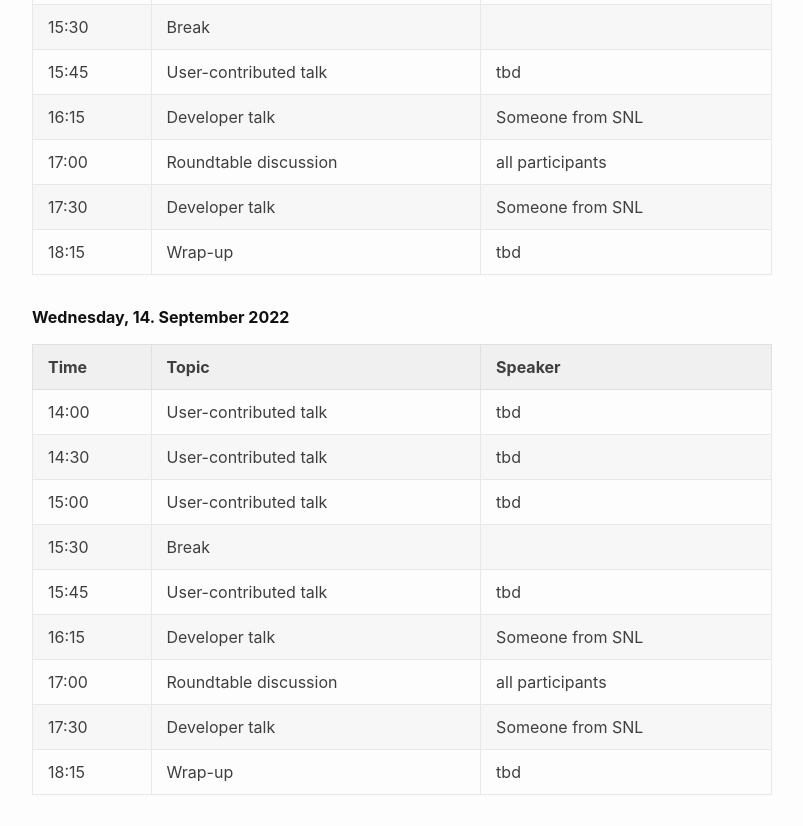
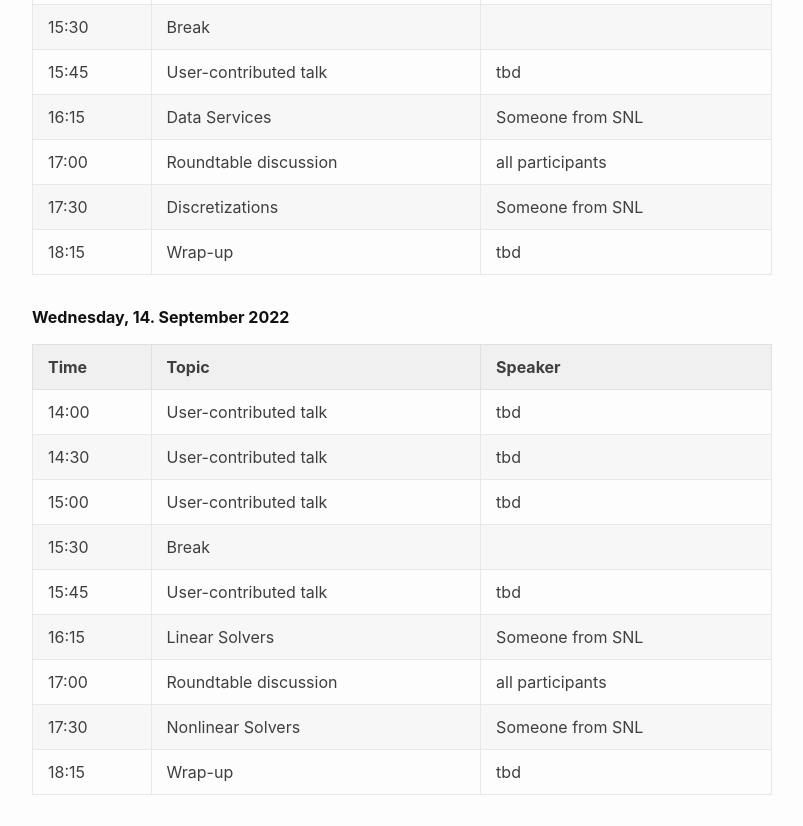
Before and after one commit to EuroTUG/eurotug.github.io, a Jekyll site: the page built from index.md, in a window 1280 px wide and 1400 px high, scrolled down 1914 px. Shown: the part 256-1082 px from the top of the window, without its empty margins (238-1041 px from the left). Built offline with Jekyll 4.4.1, drawn with Linux system fonts in a browser that asks for light colours.

Commit message:
Specify topics for developer talks

```diff
--- a/index.md
+++ b/index.md
@@ -84,9 +84,9 @@ Here's the tentative schedule:
 | 15:00 | User-contributed talk | tbd |
 | 15:30 | Break | |
 | 15:45 | User-contributed talk | tbd |
-| 16:15 | Developer talk | Someone from SNL |
+| 16:15 | Data Services | Someone from SNL |
 | 17:00 | Roundtable discussion | all participants |
-| 17:30 | Developer talk | Someone from SNL |
+| 17:30 | Discretizations | Someone from SNL |
 | 18:15 | Wrap-up | tbd |
 
 **Wednesday, 14. September 2022**
@@ -98,9 +98,9 @@ Here's the tentative schedule:
 | 15:00 | User-contributed talk | tbd |
 | 15:30 | Break | |
 | 15:45 | User-contributed talk | tbd |
-| 16:15 | Developer talk | Someone from SNL |
+| 16:15 | Linear Solvers | Someone from SNL |
 | 17:00 | Roundtable discussion | all participants |
-| 17:30 | Developer talk | Someone from SNL |
+| 17:30 | Nonlinear Solvers | Someone from SNL |
 | 18:15 | Wrap-up | tbd |
 
 ## Organizing committee
```
